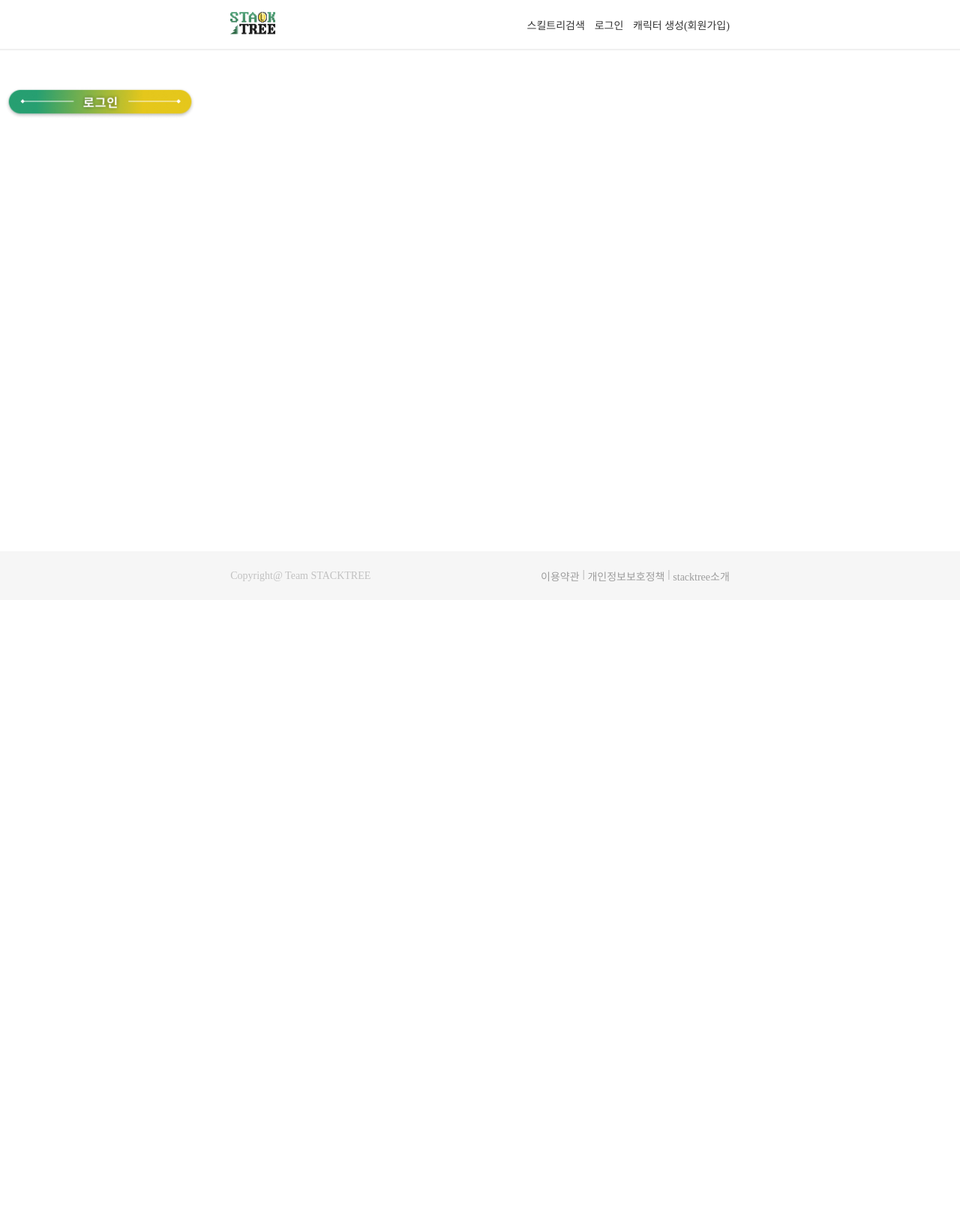
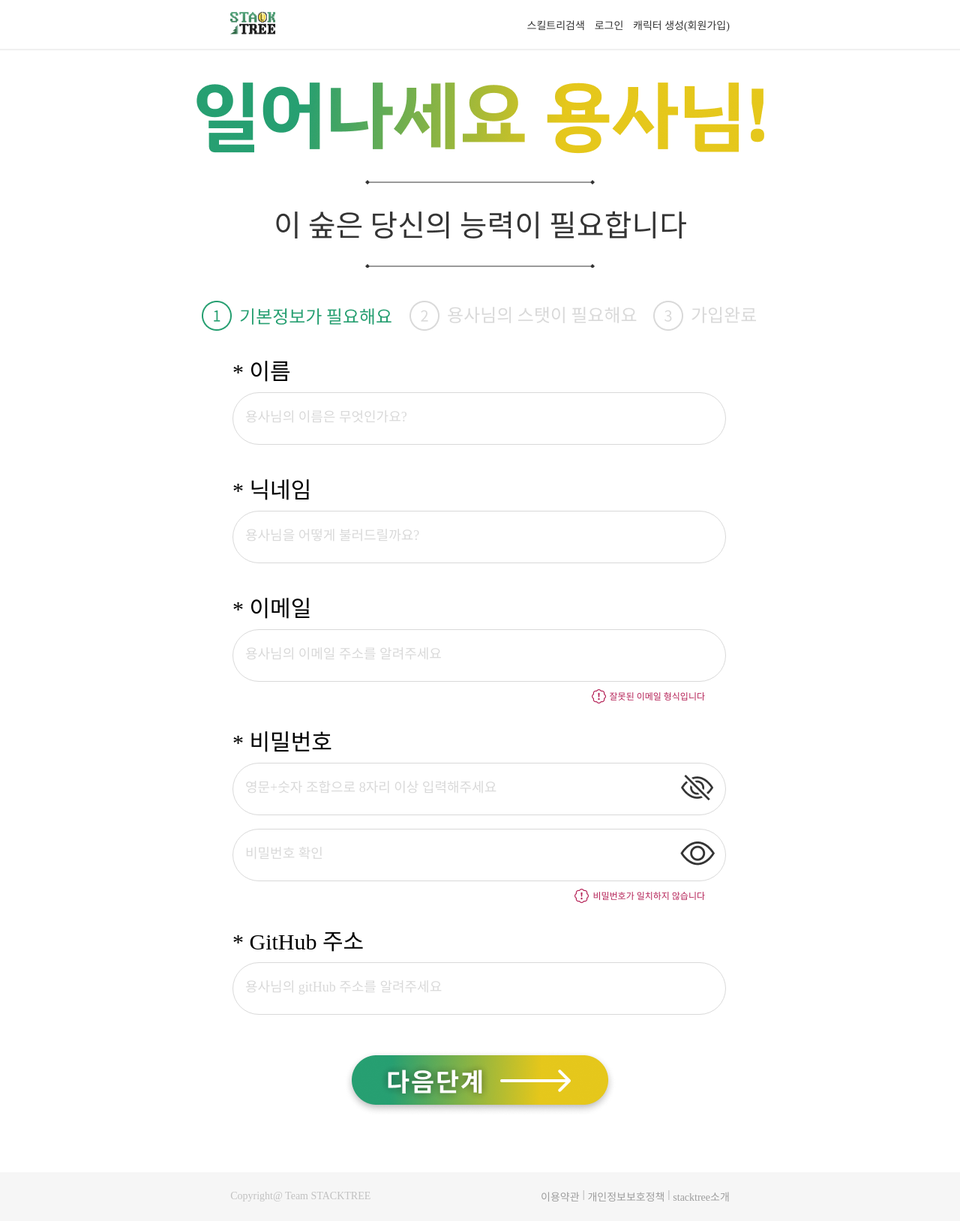
Before and after one commit to elementrix/YoungBoss_StackTree, a Django app: page /account/signup/ in a window 1280 px wide. Shown: the whole page at 75% size. Before the commit the page ends 776 px from the top, so only its background shows below. Run offline with Django 4.2, Linux system fonts and the light colour scheme; some web fonts are replaced.

Commit message:
mandu-signup

```diff
--- a/stacktreeproject/account/static/css/login.css
+++ b/stacktreeproject/account/static/css/login.css
@@ -213,3 +213,7 @@ input::placeholder{
 .other-case {
     margin-top: 35px;
 }
+
+.password {
+    float: right;
+}
--- a/stacktreeproject/account/static/css/signup.css
+++ b/stacktreeproject/account/static/css/signup.css
@@ -80,14 +80,63 @@ form {
     margin-bottom: auto;
 }
 
+.signup-head {
+    text-align: center;
+    margin-top: 45px;
+}
+
+.signup-subhead {
+    text-align: center;
+    margin-top: 30px;
+}
+
+.choose-button {
+    text-align: center;
+    margin-top: 39.8px;
+    white-space: nowrap;
+}
+
+.btn-signup-choosebutton1 {
+    margin-right: 17px;
+}
+
+.btn-signup-choosebutton2 {
+    margin-right: 17px;
+}
+
+
+.name{
+    margin-top: 26px;
+    margin-bottom: 26px;
+}
+
+.nickname{
+    margin-bottom: 26px;
+}
+
+
 h1 {
     font-family: IBM-Plex-Sans-Bold;
-    font-size: 62px;
-    color : #269F71;
+    font-size: 30px;
+    color : black;
 }
 
-a {
-    text-decoration: none;
+.email-caution-message {
+    display: flex;
+    justify-content: flex-end;
+    flex-direction: row;
+    width: 600px;
+    text-align: right;
+    margin-bottom: 26px;
+}
+
+.password-caution-message {
+    display: flex;
+    align-items: center;
+    justify-content: flex-end;
+    flex-direction: row;
+    width: 600px;
+    margin-bottom: 26px;
 }
 
 input {
@@ -105,45 +154,17 @@ input {
 
     width: 368px;
     height: 23px;
+    width: 450px;
+    height: 50px;
+    flex-grow: 0;
+    margin: 8px 2px 8px 0;
+    padding: 8px 190px 10px 16px;
+    border-radius: 40px;
+    border: solid 1px #d9d9d9;
+    background-color: #fff;
+    margin-bottom: 10px;
 }
 
-.login-other-case-link {
-    font-family: Noto-Sans-KR-Bold;
-    font-size: 14px;
-    color: #269F71;
-}
-
-.login-other-case-p {
-    font-family: Noto-Sans-KR-Medium;
-    font-size: 14px;
-    color: #343434;
-}
-
-.login-head {
-    margin-top: 20px ;
-    margin-bottom: 65px;
-}
-
-.ico-login-username {
-    width: 23px;
-    height: 23px;
-}
-
-.ico-login-password {
-    width: 17px;
-    height: 27px;
-    padding-left: 3px;
-    padding-right: 3px;
-}
-
-.login-input {
-    display: flex;
-    flex-direction: row;
-    align-items: center;
-
-    justify-content: space-between;
-    width: 390px;
-}
 
 input::placeholder{
     font-family: Noto-Sans-KR-Regular;
@@ -151,48 +172,9 @@ input::placeholder{
     color: #d9d9d9;
 }
 
-.btn-login {
-    margin-top: 50px;
-    border: none;
-    background: transparent;
-}
-
-.btn-login-img {
-    width: 255px;
-}
-
-.login-input-line {
-    width: 390px;
-    height: 1px;
-    background: #D9D9D9;
-    border-style:none;
-}
-
-.login-other-method-btns {
-    display: flex;
-    width: 255px;
-    flex-direction: row;
-    justify-content: space-between;
-    align-items: center;
-    margin-top: 5px;
-}
-
-.btn-other-method {
-    width: 85px;
-    height: 85px;
-}
-
 .ico-caution {
     width: 19px;
     height: 19px;
-}
-
-.login-caution-message {
-    display: flex;
-    align-items: center;
-    justify-content: flex-end;
-    flex-direction: row;
-    width: 390px;
 }
 
 .msg-caution {
@@ -203,13 +185,44 @@ input::placeholder{
     padding-left: 5px;
 }
 
-.login-other-msg{
-    font-family: Noto-Sans-KR-Medium;
-    font-size: 12px;
-    color: #343434;
-    margin-top: 20px;
+.password1 {
+    display: flex;
+    justify-content: center;
+    align-items: center;
+    text-align: center;
 }
 
-.other-case {
+.password2 {
+    display: flex;
+    justify-content: center;
+    align-items: center;
+    text-align: center;
+}
+
+.ico-signup-closedeyes {
+    position: absolute;
+    display: flex;
+    align-items: center;
+    justify-content: flex-end;
+    flex-direction: row;
+    margin-bottom: 5px;
+    margin-left: 580px;
+}
+
+.ico-signup-opendeyes {
+    position: absolute;
+    display: flex;
+    align-items: center;
+    justify-content: flex-end;
+    flex-direction: row;
+    margin-bottom: 5px;
+    margin-left: 580px;
+}
+
+.next-step {
     margin-top: 35px;
+    margin-bottom: 70px;
+    border: 0;
+    outline: 0;
+    background-color: white;
 }
--- a/stacktreeproject/account/templates/signup.html
+++ b/stacktreeproject/account/templates/signup.html
@@ -4,37 +4,79 @@
     {% load static %}
 
     {% block extrahead %}
-    <link rel="stylesheet" href="{% static 'css/login.css' %}">
+    <link rel="stylesheet" href="{% static 'css/signup.css' %}">
     <title>Login</title>
     {% endblock %}
 </head>
 
 {% block content %}
 
-    <!-- <form action="{% url 'login' %}" method="post">
+    <form action="{% url 'login' %}" method="post">
         {% csrf_token %}
 
-        <h1 class="login-head">LOGIN</h1>
+        <div class="signup-head">
+            <img class="btn-signup-head" src="{% static 'img/btn_signup_head.png' %}">
+        </div>
 
-        <div class="login-input">
-            <input name="username" type="text" placeholder="아이디(이메일)">
-            <img class="ico-login-username" src="{% static 'img/ico_login_username_white_2x.png' %}">
+        <div class="signup-subhead">
+            <img class="btn-signup-subhead" src="{% static 'img/btn_signup_subhead.png' %}">
         </div>
-        <hr class="login-input-line">
 
-        <div class="login-input">
-            <input name="passward" type="password" placeholder="비밀번호">
-            <img class="ico-login-password" src="{% static 'img/ico_login_password_white_2x.png' %}">
+        <div class="choose-button">
+            <img class="btn-signup-choosebutton1" src="{% static 'img/btn_signup_choosebutton1_green.png' %}">
+            <img class="btn-signup-choosebutton2" src="{% static 'img/btn_signup_choosebutton2_grey.png' %}">
+            <img class="btn-signup-choosebutton3" src="{% static 'img/btn_signup_choosebutton3_grey.png' %}">
         </div>
-        <hr class="login-input-line">
 
-        <div class="login-caution-message">
+        <div class="name">
+            <h1>* 이름</h1>
+            <input name="name" type="name" placeholder="용사님의 이름은 무엇인가요?">
+            <!-- <img class="btn-signup-box" src="{% static 'img/btn_signup_box.png' %}"> -->
+        </div>
+
+        <div class="nickname">
+            <h1>* 닉네임</h1>
+            <input name="nickname" type="name" placeholder="용사님을 어떻게 불러드릴까요?">
+            <!-- <img class="btn-signup-box" src="{% static 'img/btn_signup_box.png' %}"> -->
+        </div>
+
+        <div class="email">
+            <h1>* 이메일</h1>
+            <input name="email" type="name" placeholder="용사님의 이메일 주소를 알려주세요">
+            <!-- <img class="btn-signup-box" src="{% static 'img/btn_signup_box.png' %}"> -->
+        </div>
+
+        <div class="email-caution-message">
             <img class="ico-caution" src="{% static 'img/ico_login_caution_2x.png' %}">
-            <p class="msg-caution">비밀번호가 일치하지 않습니다.</p>
-        </div> -->
+            <p class="msg-caution">잘못된 이메일 형식입니다</p>
+        </div>
 
+        <div class="password">
+            <h1>* 비밀번호</h1>
+            <div class="password1">
+                <input name="password1" type="password" placeholder="영문+숫자 조합으로 8자리 이상 입력해주세요">
+                <!-- <img class="btn-signup-box" src="{% static 'img/btn_signup_box.png' %}"> -->
+                <img class="ico-signup-closedeyes" src="{% static 'img/ico_signup_closedeyes.png' %}">
+            </div>
+            <div class="password2">
+                <input name="password2" type="password" placeholder="비밀번호 확인">
+                <!-- <img class="btn-signup-box" src="{% static 'img/btn_signup_box.png' %}"> -->
+                <img class="ico-signup-opendeyes" src="{% static 'img/ico_signup_openeyes.png' %}">
+            </div>
+        </div>
 
-        <button class="btn-login" type="submit" name="df" value="다음단계"><img class="btn-login-img" src="{% static 'img/btn_login_2x.png' %}" alt="Login"></button>
+        <div class="password-caution-message">
+            <img class="ico-caution" src="{% static 'img/ico_login_caution_2x.png' %}">
+            <p class="msg-caution">비밀번호가 일치하지 않습니다</p>
+        </div>
+
+        <div class="github-address">
+            <h1>* GitHub 주소</h1>
+            <input name="github-email" type="name" placeholder="용사님의 gitHub 주소를 알려주세요">
+            <!-- <img class="btn-signup-box" src="{% static 'img/btn_signup_box.png' %}"> -->
+        </div>
+
+        <button class="next-step" type="submit" name="dff" value="다음단계"><img class="btn-signup-nextstep" src="{% static 'img/btn_signup_nextstep.png' %}" alt="Login"></button>
 
         <!-- <p class="login-other-msg">다른 계정으로 로그인 하기</p> -->
 
```
Also changed, not shown: stacktreeproject/account/static/img/btn_signup_box.png (added), stacktreeproject/account/static/img/btn_signup_choosebutton1_green.png (added), stacktreeproject/account/static/img/btn_signup_choosebutton2_grey.png (added), stacktreeproject/account/static/img/btn_signup_choosebutton3_grey.png (added), stacktreeproject/account/static/img/btn_signup_head.png (added), stacktreeproject/account/static/img/btn_signup_nextstep.png (added), stacktreeproject/account/static/img/btn_signup_subhead.png (added), stacktreeproject/account/static/img/ico_signup_closedeyes.png (added), stacktreeproject/account/static/img/ico_signup_openeyes.png (added).
